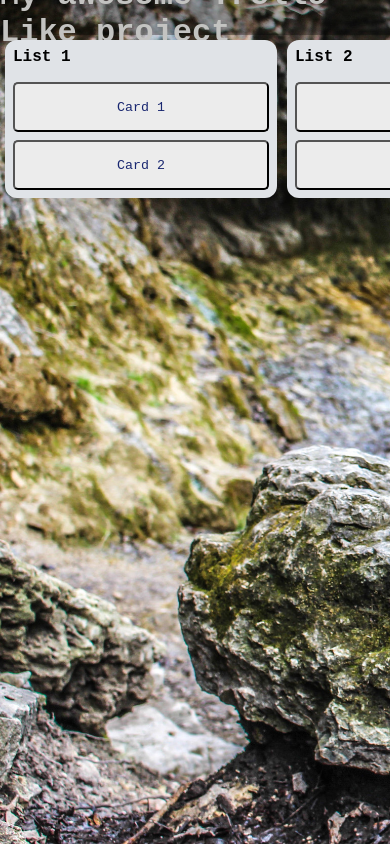
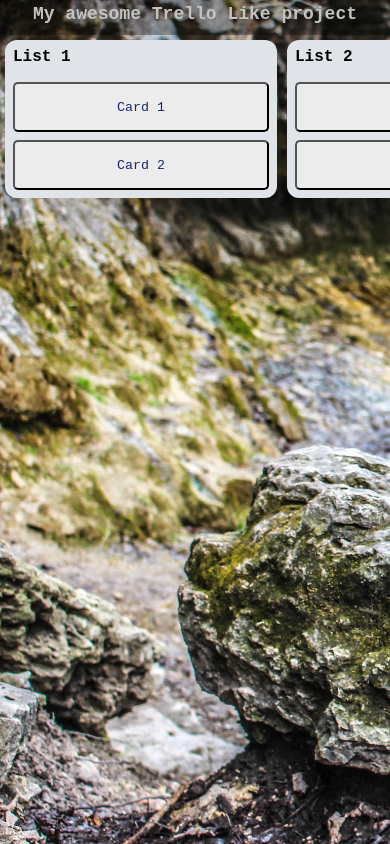
Before and after one commit to ben-grandin/trello-like, a React (Create React App) app: page / in a window 390 px wide. Built offline with nearby package versions, Linux system fonts and the light colour scheme.

Commit message:
change size of h1 on width < 768

```diff
--- a/src/App.scss
+++ b/src/App.scss
@@ -12,14 +12,20 @@
   height: 100vh;
 
   button {
-	font-family: $font-family
+    font-family: $font-family
   }
 
   div {
-	//display: flex
+    //display: flex
   }
 
   h1, h2, h3, h4 {
-	margin: 0 0 8px;
+    margin: 0 0 8px;
+  }
+
+    h1 {
+  @media (max-width: 767px) {
+      font-size: large;
+    }
   }
 }
--- a/src/components/Modal/Modal.tsx
+++ b/src/components/Modal/Modal.tsx
@@ -38,7 +38,7 @@ const Modal: FC<ModalProps> = ({ toggleModal, className, children }) => {
 
 
 		>
-			<div onClick={event => {event.stopPropagation();}} className={`modal ${className}`}>
+			<div  className={`modal ${className}`} onClick={event => {event.stopPropagation();}}>
 				{children}
 			</div>
 		</div>
```
